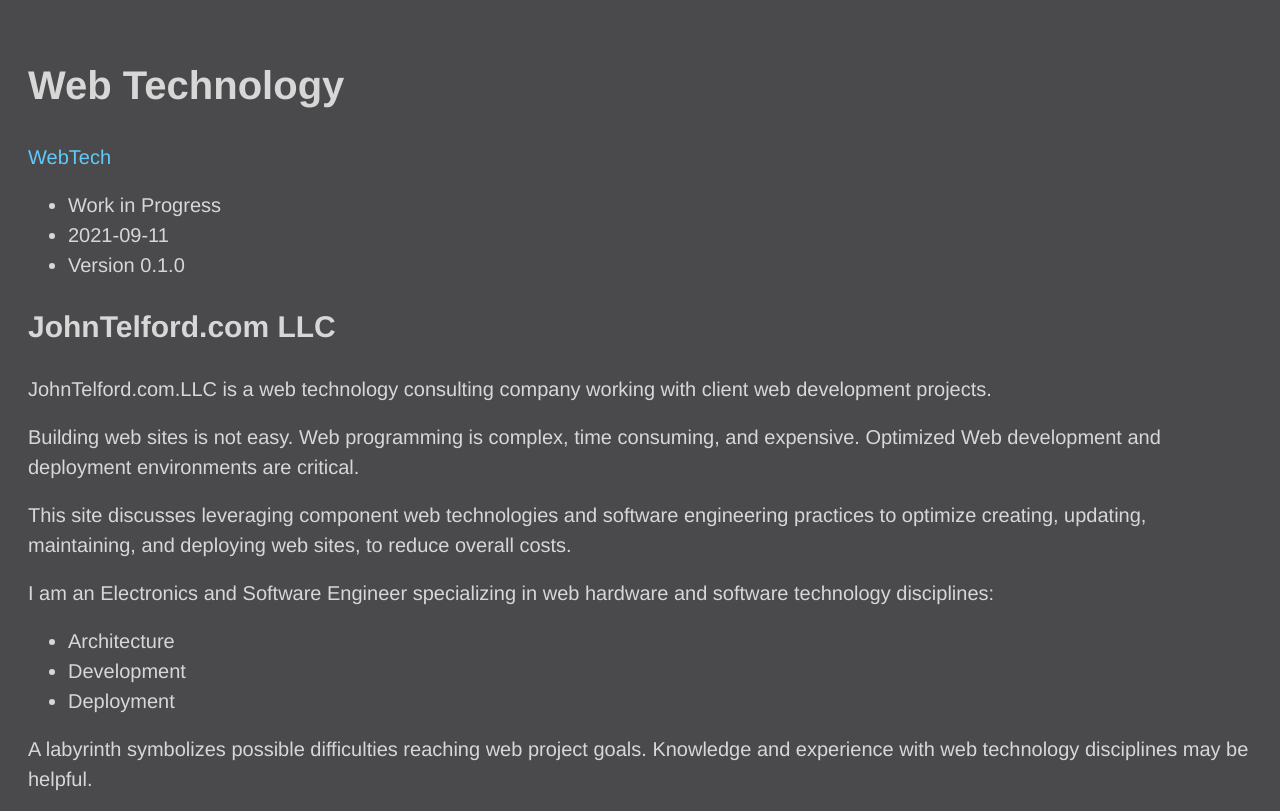
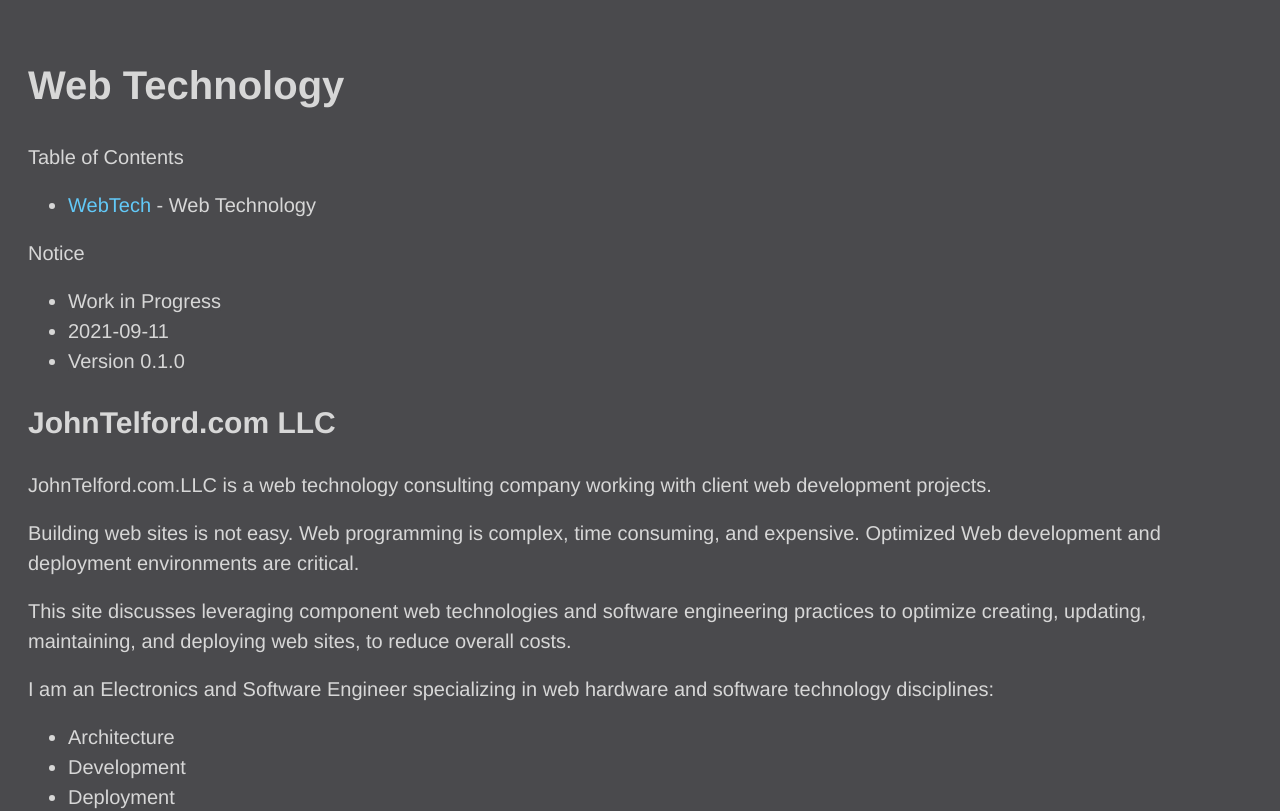
Before and after one commit to JohnTelford/nextjsTEST1, a Next.js app: page / in a window 1280 px wide. Shown: the top 811 px of the page. Built offline with nearby package versions, Linux system fonts and the light colour scheme.

Commit message:
toc and notice
Signed-off-by: John <john@johntelford.com>

```diff
--- a/Components/PageTitle.mdx
+++ b/Components/PageTitle.mdx
@@ -1,3 +1,4 @@
 # Web Technology
 
-[WebTech](webTech)
+Table of Contents
+- [WebTech](webTech) - Web Technology
--- a/pages/index.mdx
+++ b/pages/index.mdx
@@ -2,6 +2,7 @@
 
 <PageTitle />
 
+Notice
 - **Work in Progress**
 - 2021-09-11
 - **Version 0.1.0**
```
